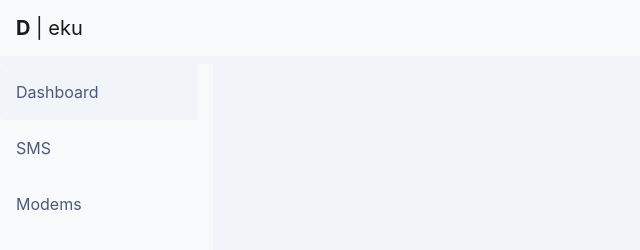
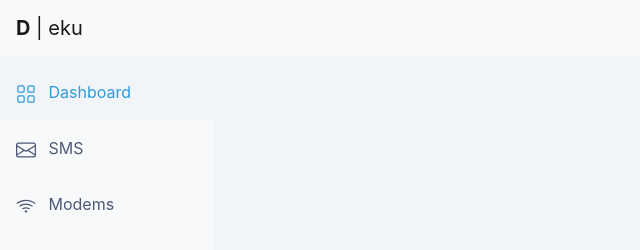
Before and after one commit to Afkanerd/Deku-npm-release, a React app in the folder dash/: page / in a window 1280 px wide. Shown: the whole page, without its empty margins (0-640 px from the left). Built offline with nearby package versions, Linux system fonts and the light colour scheme.

Commit message:
fix spacing issue

```diff
--- a/dash/src/components/DashBoard.js
+++ b/dash/src/components/DashBoard.js
@@ -7,10 +7,10 @@ const DashBoard = () => {
     return (
         <>
             <MainNav />
-            <div className="container-fluid mt-2">
-                <div className="row">
+            <div className="container-fluid mt-2 px-0">
+                <div className="row no-gutters">
                     <SideNav />
-                    <div className="col-9"></div>
+                    <div className="col-md-10"></div>
                 </div>
             </div>
 
--- a/dash/src/components/SideNav.js
+++ b/dash/src/components/SideNav.js
@@ -1,13 +1,17 @@
 import React from 'react';
 import { Nav } from 'react-bootstrap';
+import { BsGrid, BsEnvelope, BsWifi } from "react-icons/bs";
+
 
 const SideNav = () => {
   return (
-      <Nav variant="pills" defaultActiveKey="link-0" className="col-2 flex-column bg-light vh-100">
-        <Nav.Link eventKey="link-0" className="p-3">Dashboard</Nav.Link>
-        <Nav.Link eventKey="link-1" className="p-3">SMS</Nav.Link>
-        <Nav.Link eventKey="link-2" className="p-3">Modems</Nav.Link>
+    <div className="col-md-2 bg-light vh-100">
+      <Nav variant="pills" defaultActiveKey="link-0" className="flex-column  ">
+        <Nav.Link eventKey="link-0" className="p-3"><BsGrid size={20} className="mr-2" /> Dashboard</Nav.Link>
+        <Nav.Link eventKey="link-1" className="p-3"><BsEnvelope size={20} className="mr-2" /> SMS</Nav.Link>
+        <Nav.Link eventKey="link-2" className="p-3"><BsWifi size={20} className="mr-2" /> Modems</Nav.Link>
       </Nav>
+    </div>
   );
 };
 
--- a/dash/src/main.scss
+++ b/dash/src/main.scss
@@ -9,7 +9,7 @@ $theme-colors: (
   "dark": #4C5A78,
 );
 $nav-pills-link-active-bg: #F1F4F9;
-$nav-pills-link-active-color:  #4C5A78;
+$nav-pills-link-active-color:  #2D9CDB;
 $nav-tabs-border-radius: 0;
 
 @import "~bootstrap/scss/bootstrap";
```
